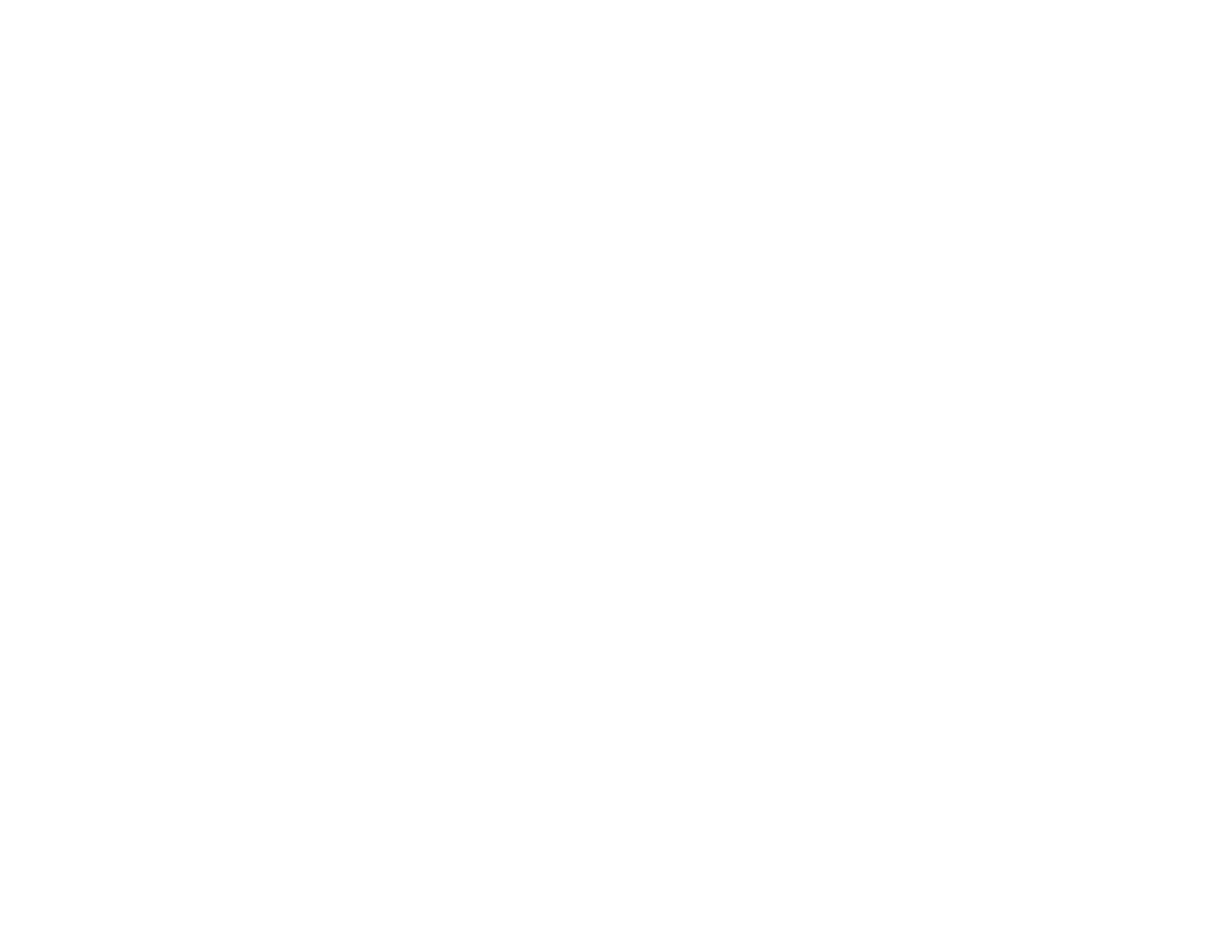
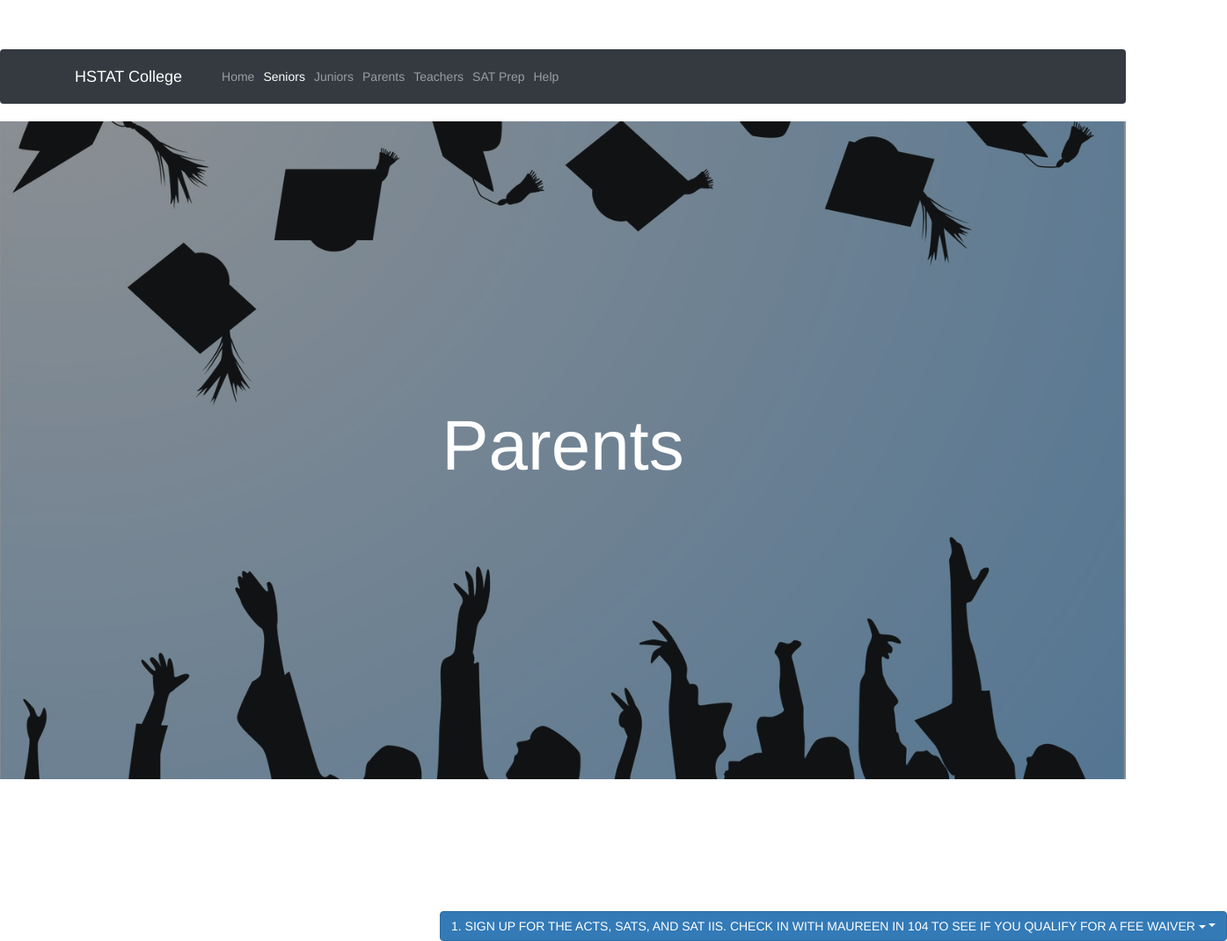
Before and after one commit to abdelk7344/hstatcollege, a plain HTML site: page parents.html in a window 1280 px wide. Shown: the whole page at 88% size, 1395 px wide, since content can reach past the window. Before the commit the page ends 800 px from the top, so only its background shows below. Drawn offline with nearby package versions, Linux system fonts and the light colour scheme.

Commit message:
add parent page

```diff
--- a/parents.html
+++ b/parents.html
@@ -0,0 +1,79 @@
+<!DOCTYPE html>
+<html>
+
+<head>
+    <meta charset="UTF-8">
+    <title>Juniors</title>
+    <link rel="stylesheet" href="https://maxcdn.bootstrapcdn.com/font-awesome/4.4.0/css/font-awesome.min.css">
+    <link rel="stylesheet" href="https://maxcdn.bootstrapcdn.com/bootstrap/4.0.0-beta.2/css/bootstrap.min.css" integrity="sha384-PsH8R72JQ3SOdhVi3uxftmaW6Vc51MKb0q5P2rRUpPvrszuE4W1povHYgTpBfshb" crossorigin="anonymous">
+    <link rel="stylesheet" href="style.css" type="text/css">
+    <meta name="viewport" content="width=device-width, initial-scale=1">
+  <link rel="stylesheet" href="https://maxcdn.bootstrapcdn.com/bootstrap/3.3.7/css/bootstrap.min.css">
+  <script src="https://ajax.googleapis.com/ajax/libs/jquery/3.3.1/jquery.min.js"></script>
+  <script src="https://maxcdn.bootstrapcdn.com/bootstrap/3.3.7/js/bootstrap.min.js"></script>
+</head>
+
+<body>
+    <nav class="navbar navbar-expand-lg navbar-dark bg-dark fixed-top">
+        <div class="container">
+            <a class="navbar-brand" href="index.html">HSTAT College</a>
+            <button class="navbar-toggler" type="button" data-toggle="collapse" data-target="#navbarResponsive" aria-controls="navbarResponsive" aria-expanded="false" aria-label="Toggle navigation">
+          <span class="navbar-toggler-icon"></span>
+        </button>
+            <div class="collapse navbar-collapse" id="navbarResponsive">
+                <ul class="navbar-nav ml-auto">
+                    <li class="nav-item">
+                        <a class="nav-link" href="index.html">Home </a>
+                    </li>
+                    <li class="nav-item active">
+                        <a class="nav-link" href="seniors.html">Seniors</a>
+                    </li>
+                    <li class="nav-item">
+                        <a class="nav-link" href="juniors.html">Juniors</a>
+                    </li>
+                    <li class="nav-item">
+                        <a class="nav-link" href="parents.html">Parents<span class="sr-only">(current)</span></a>
+                    </li>
+                    <li class="nav-item">
+                        <a class="nav-link" href="teachers.html">Teachers</a>
+                    </li>
+                    <li class="nav-item">
+                        <a class="nav-link" href="satPrep.html">SAT Prep</a>
+                    </li>
+                    <li class="nav-item">
+                        <a class="nav-link" href="help.html">Help</a>
+                    </li>
+                </ul>
+            </div>
+        </div>
+    </nav>
+
+    <header class="masthead" id="juniors-landing">
+        <div class="overlay"></div>
+        <div class="container">
+            <div class="row">
+                <div class="col-lg-8 col-md-10 mx-auto">
+                    <div class="site-heading">
+                        <h1>Parents</h1>
+                    </div>
+                </div>
+            </div>
+        </div>
+    </header>
+
+
+<div class="dropdown">
+  <button class="btn btn-primary dropdown-toggle" type="button" data-toggle="dropdown">1.  Sign up for the ACTs, SATs, and SAT IIs.  Check in with Maureen in 104 to see if you qualify for a fee waiver
+  <span class="caret"></span></button>
+  <ul class="dropdown-menu">
+    <li><a href="#">A</a></li>
+    <li><a href="#">B</a></li>
+    <li><a href="#">C</a></li>
+  </ul>
+</div>
+
+<br><br><br>
+
+</body>
+
+</html>
--- a/style.css
+++ b/style.css
@@ -311,3 +311,12 @@ header.masthead .post-heading .meta a {
   font-family: 'Lobster', cursive;
   box-shadow: 5px 5px #07575B;
 }
+
+/*parents*/
+.dropdown{
+  padding-left: 500px;
+  height: 50px;
+}
+li .dropdown-menu{
+  padding-left: 500px;
+}
```
Also changed, not shown: juniors.html (+2 -2 lines).
